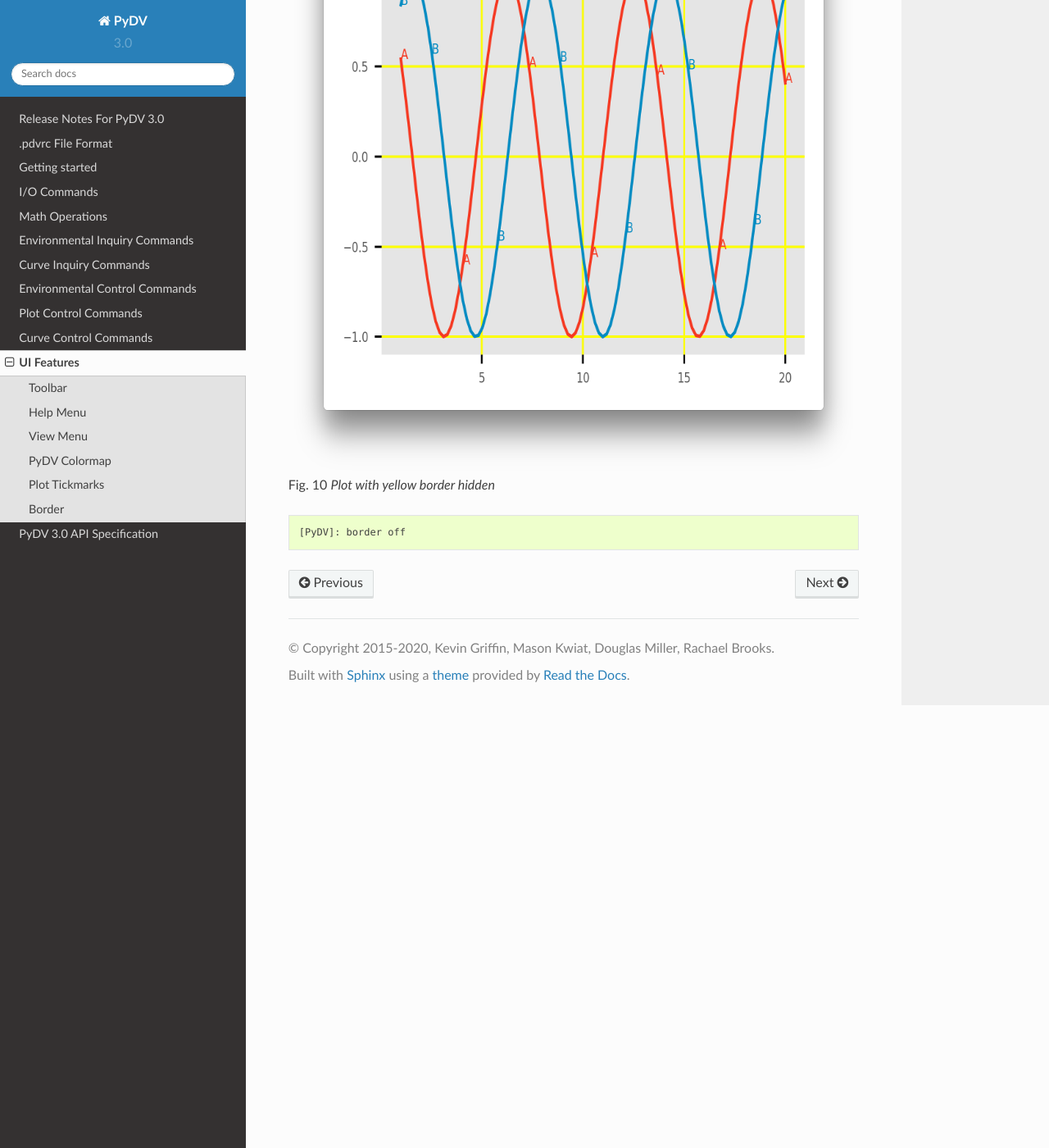
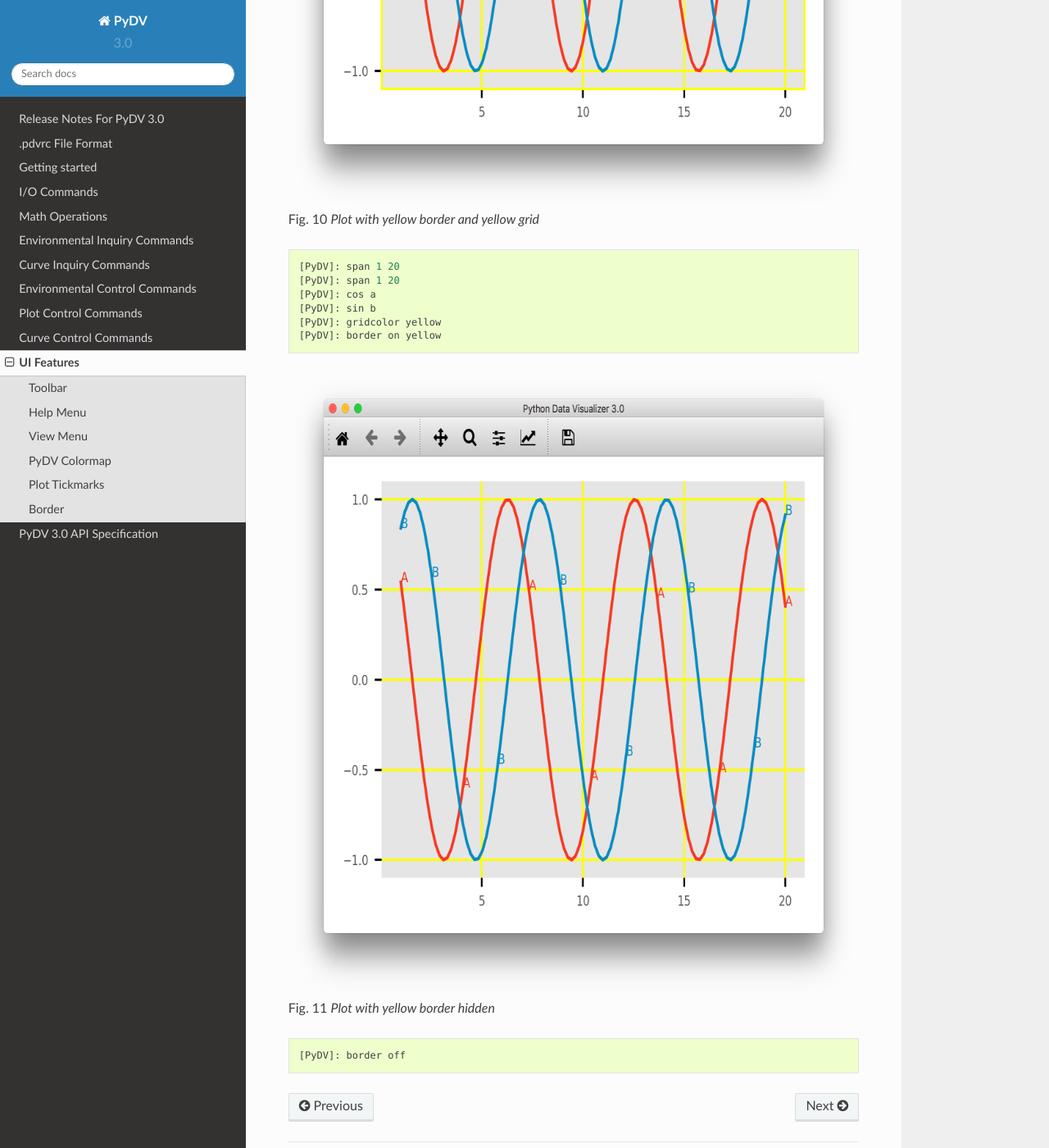
Before and after one commit to LLNL/PyDV, a Sphinx documentation site: the page built from pydv/docs/ui_features.rst, in a window 1280 px wide and 1400 px high, scrolled down 6808 px. Shown: the whole window at 82% size. Built offline with Sphinx 7.4.7 and the Read the Docs theme 2.0.0, drawn with Linux system fonts in a browser that asks for light colours; some of the changed lines change nothing that is shown.

Commit message:
formatting update

```diff
--- a/pydv/docs/ui_features.rst
+++ b/pydv/docs/ui_features.rst
@@ -111,14 +111,14 @@
 
 The border that outlines the plot can be shown or hidden. You can also change the color of the border line. Below is an example of showing and hiding the border and also setting its color to yellow.
 
-.. _border:
+.. _borderon:
 
 .. figure:: images/borderon.png
    :scale: 50%
 
    Plot with yellow border and yellow grid
 
- .. code::
+.. code::
 
     [PyDV]: span 1 20
     [PyDV]: span 1 20
@@ -126,6 +126,8 @@
     [PyDV]: sin b
     [PyDV]: gridcolor yellow
     [PyDV]: border on yellow
+
+.. _borderoff:
 
 .. figure:: images/borderoff.png
    :scale: 50%
```
